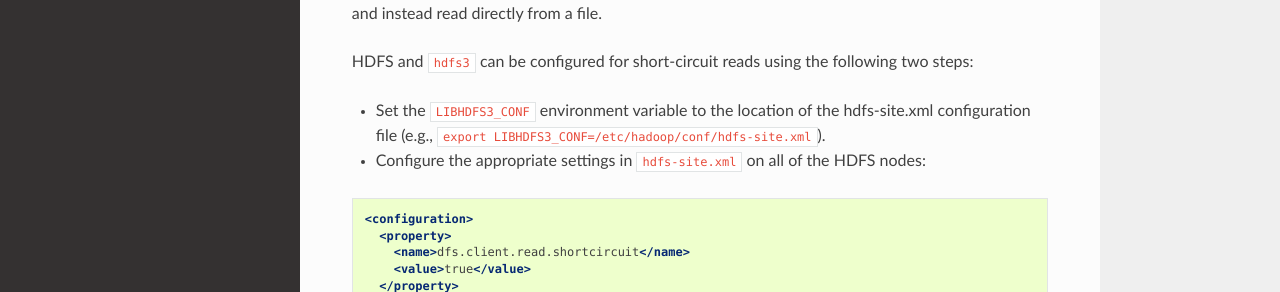
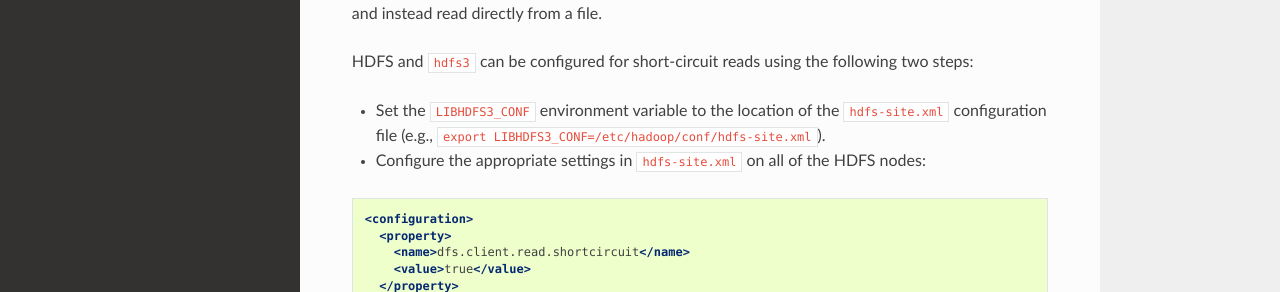
Before and after one commit to dask/hdfs3, a Sphinx documentation site: the page built from docs/source/hdfs.rst, in a window 1280 px wide and 1207 px high. Shown: the part 416-708 px from the top of the window. Built offline with Sphinx 7.4.7 and the Read the Docs theme 2.0.0, drawn with Linux system fonts in a browser that asks for light colours.

Commit message:
Minor edit to short-circuit read documentation

```diff
--- a/docs/source/hdfs.rst
+++ b/docs/source/hdfs.rst
@@ -20,7 +20,7 @@ HDFS and ``hdfs3`` can be configured for short-circuit reads using the
 following two steps:
 
 * Set the ``LIBHDFS3_CONF`` environment variable to the location of the
-  hdfs-site.xml configuration file (e.g.,
+  ``hdfs-site.xml`` configuration file (e.g.,
   ``export LIBHDFS3_CONF=/etc/hadoop/conf/hdfs-site.xml``).
 
 * Configure the appropriate settings in ``hdfs-site.xml`` on all of the HDFS nodes:
```
